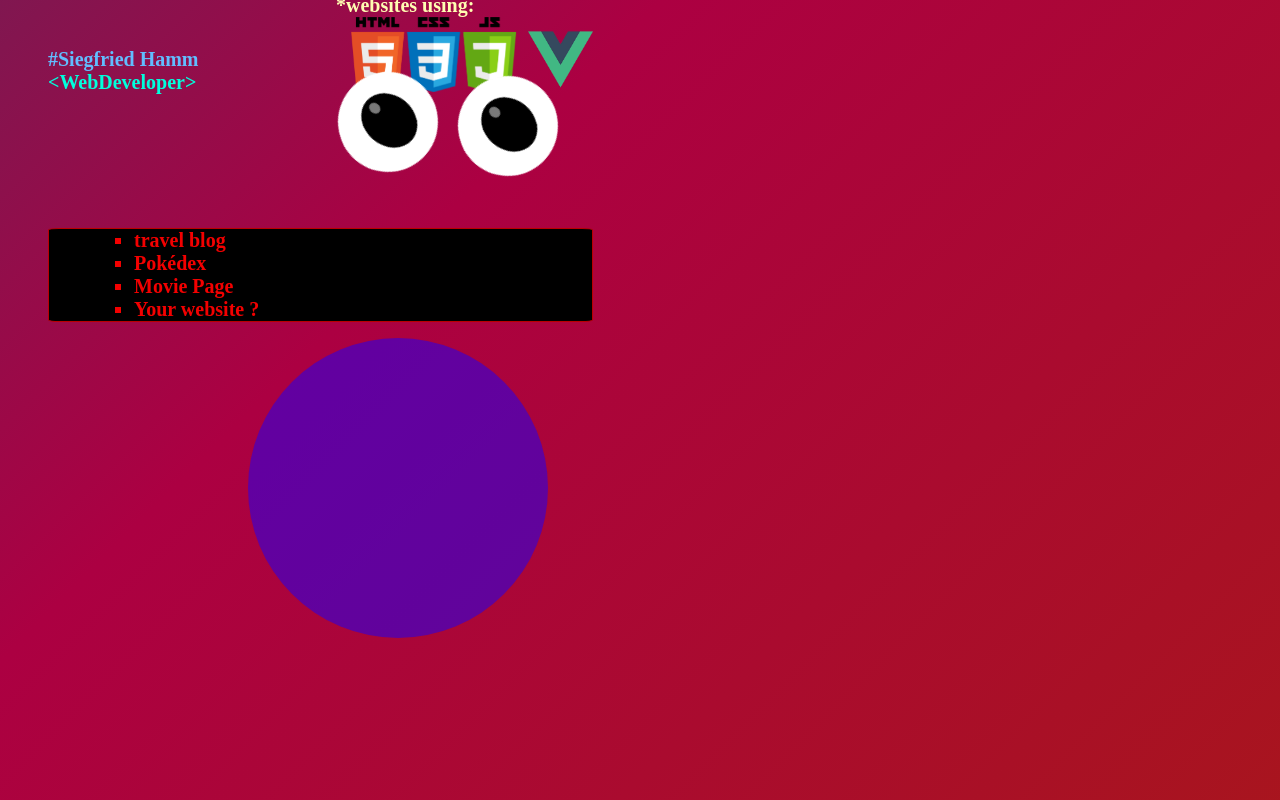
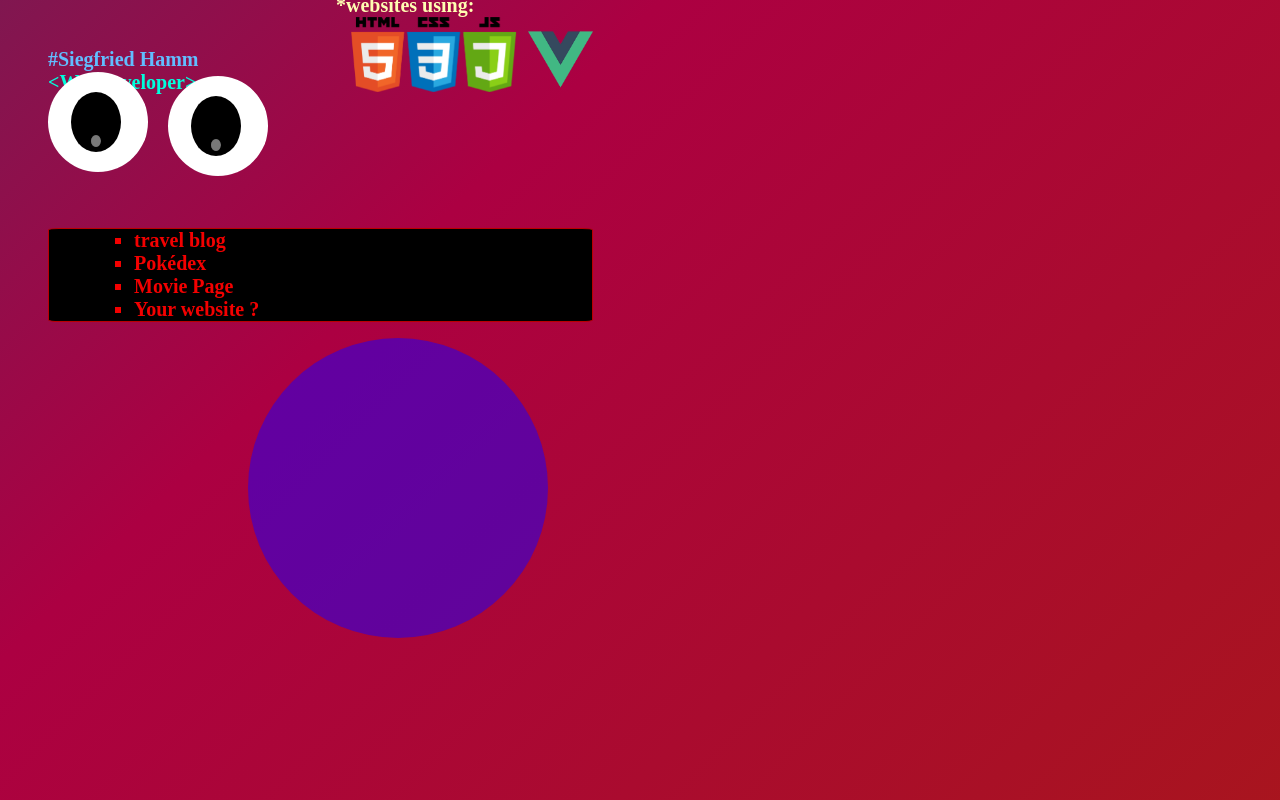
Before and after one commit to siggi-ai/newport, a Vue app: page / in a window 1280 px wide. Built offline with nearby package versions, Linux system fonts and the light colour scheme; a web font is replaced by a local one.

Commit message:
rolling eyes other direction

```diff
--- a/src/App.vue
+++ b/src/App.vue
@@ -153,7 +153,7 @@ body {
 }
 
 .eyes {
-  margin-left: 50px;
+  margin-left: -240px;
 }
 
 .nose {
--- a/src/components/Eyes.vue
+++ b/src/components/Eyes.vue
@@ -37,10 +37,10 @@ export default {
 }
 @keyframes spin {
   0% {
-    transform: rotate(0deg);
+    transform: rotate(180deg);
   }
   100% {
-    transform: rotate(80deg);
+    transform: rotate(360deg);
   }
 }
 
```
